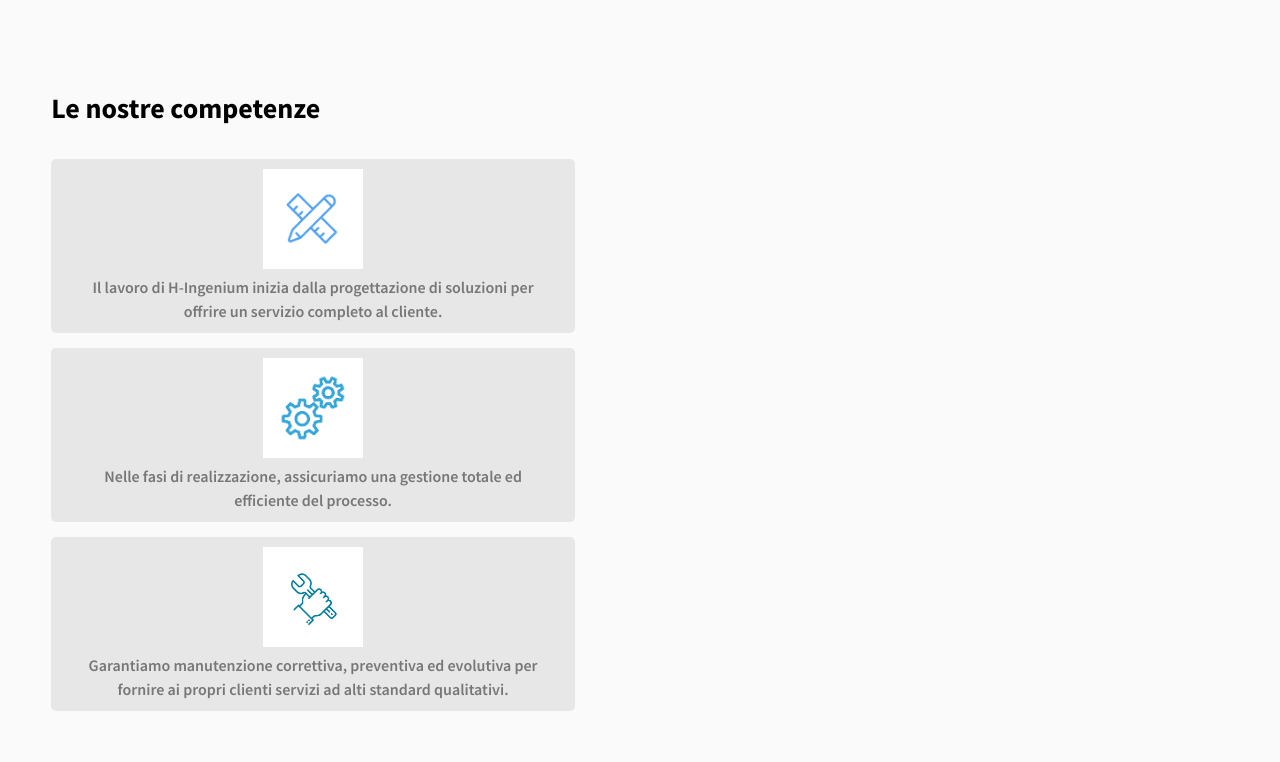
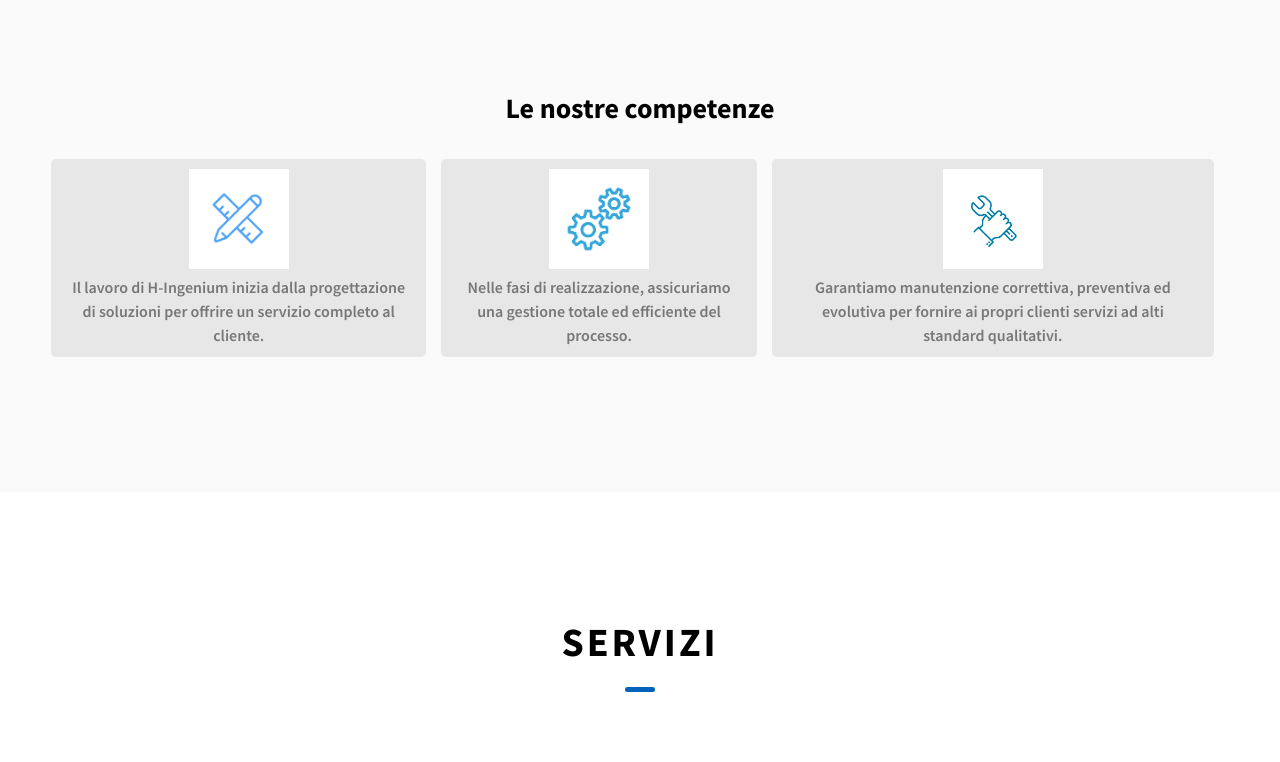
Before and after one commit to h-ingenium/hingenium, a website: page index.html in a window 1280 px wide. Shown: the part 1178-1940 px from the top of the page. Drawn offline with Linux system fonts and the light colour scheme.

Commit message:
Update style.css

```diff
--- a/css/style.css
+++ b/css/style.css
@@ -250,8 +250,9 @@ textarea {
   background: #fafafa; }
   .about__content {
     display: grid;
-    grid-template-columns: 1fr 1fr;
-    grid-gap: 10rem; }
+    grid-template-columns: 1fr;
+    grid-gap: 10rem;
+    text-align: center; }
     @media only screen and (max-width: 56.25em) {
       .about__content {
         grid-template-columns: 1fr;
@@ -662,8 +663,7 @@ textarea {
         padding: 3.5rem 0; } }
 
 .skills {
-  display: flex;
-  flex-wrap: wrap; }
+  display: flex; }
   .skills__skill {
     padding: 1rem 2rem;
     margin-bottom: 1.5rem;
@@ -748,3 +748,9 @@ textarea {
 .project3-background {
   background-image: url('../assets/jpg/energie-rinnovabili-2.jpg');
 }
+
+@media (max-width: 767px) {
+  .skills {
+    flex-direction: column;
+  }
+}
```
